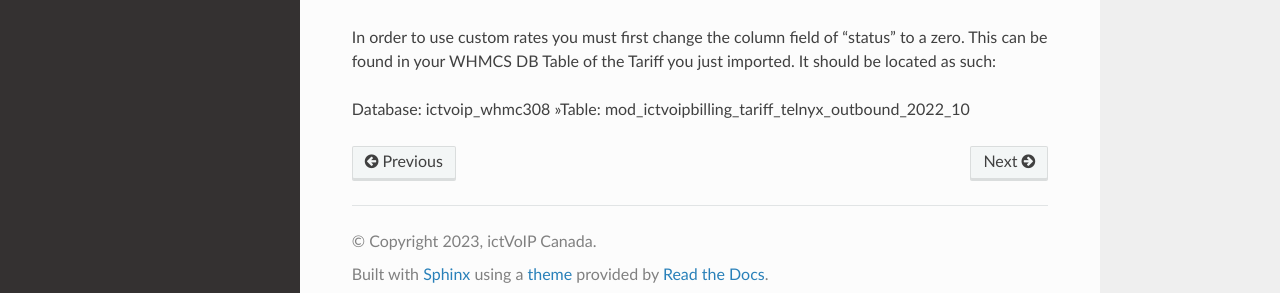
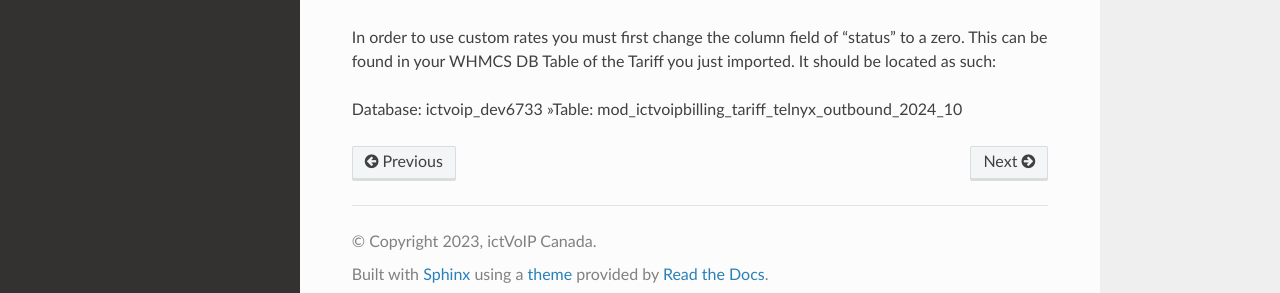
Before and after one commit to ictvoip/ictvoip-docs, a Sphinx documentation site: the page built from docs/source/admin/packages.rst, in a window 1280 px wide and 900 px high, scrolled down 1169 px. Shown: the part 590-883 px from the top of the window. Built offline with Sphinx 7.4.7 and the Read the Docs theme 3.1.0, drawn with Linux system fonts in a browser that asks for light colours; pages that are not in the unit, such as notebooks, are missing from menus.

Commit message:
Update packages.rst

```diff
--- a/docs/source/admin/packages.rst
+++ b/docs/source/admin/packages.rst
@@ -60,4 +60,4 @@ i.e. VoIP Calls to Poland package 1000 minutes metered but then once over 1000 m
 
 In order to use custom rates you must first change the column field of "status" to a zero. This can be found in your WHMCS DB Table of the Tariff you just imported. It should be located as such:
 
-Database: ictvoip_whmc308 »Table: mod_ictvoipbilling_tariff_telnyx_outbound_2022_10
+Database: ictvoip_dev6733 »Table: mod_ictvoipbilling_tariff_telnyx_outbound_2024_10
```
